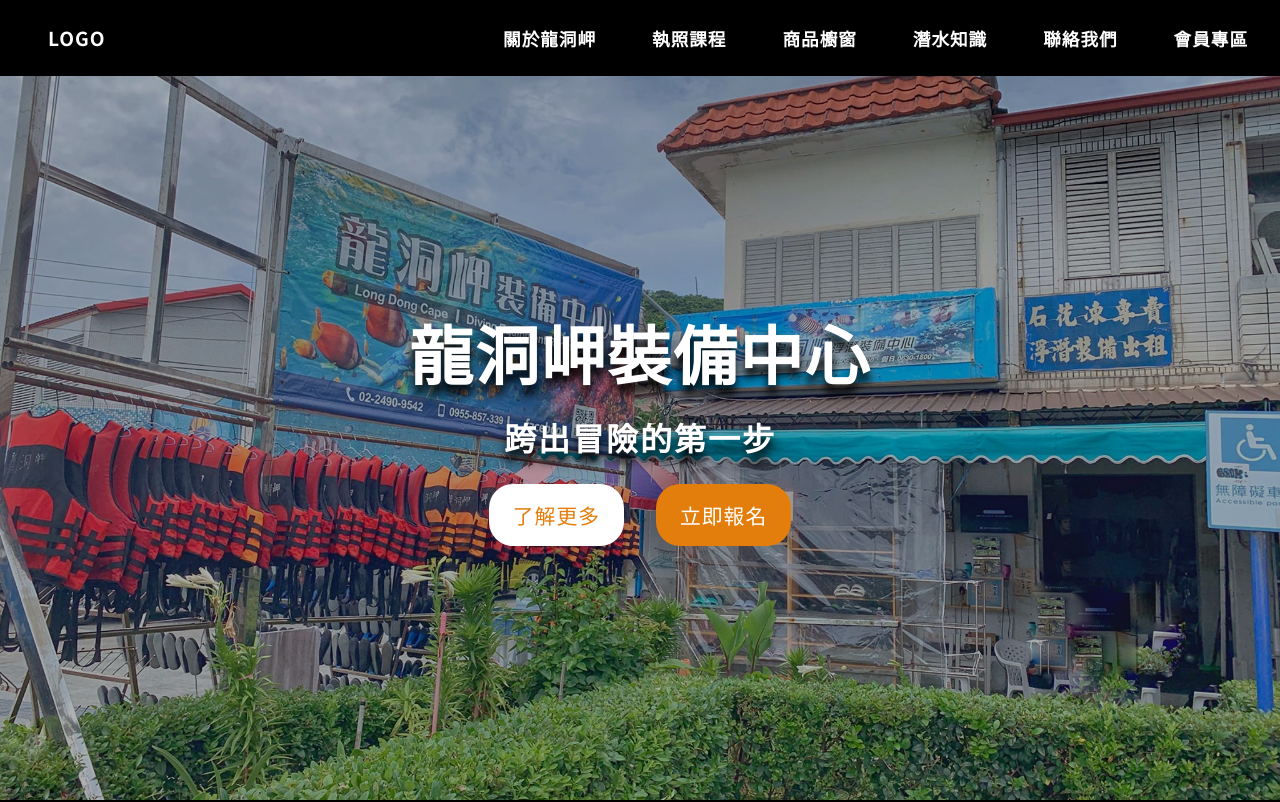
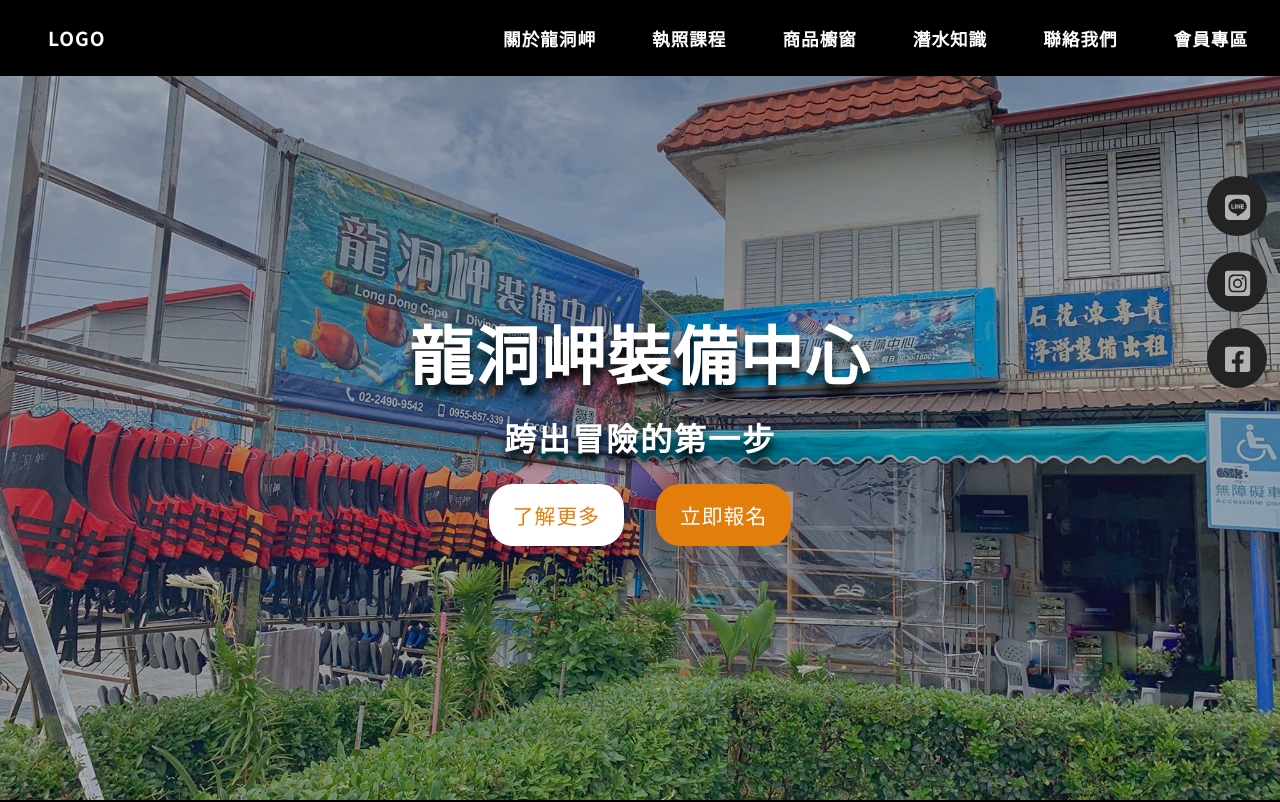
Before and after one commit to ben7152000/vue-diving, a Vue app: page / in a window 1280 px wide. Shown: the top 802 px of the page. Built offline with nearby package versions, Linux system fonts and the light colour scheme.

Commit message:
socialmedia

```diff
--- a/src/App.vue
+++ b/src/App.vue
@@ -6,6 +6,7 @@
     </main>
     <Footer />
     <Copyright />
+    <SocialMedia />
   </div>
 </template>
 
@@ -13,12 +14,14 @@
 import Navbar from './components/Navbar'
 import Footer from './components/Footer'
 import Copyright from './components/Copyright'
+import SocialMedia from './components/SocialMedia'
 export default {
   name: 'App',
   components: {
     Navbar,
     Footer,
-    Copyright
+    Copyright,
+    SocialMedia
   }
 }
 </script>
--- a/src/components/ServerLocation.vue
+++ b/src/components/ServerLocation.vue
@@ -10,7 +10,7 @@
         <h4>新北市貢寮區龍洞街1-5號</h4>
         <div class="phone">
         <div class="icon">
-         <font-awesome-icon icon="mobile-alt" />
+          <font-awesome-icon icon="mobile-alt" />
         </div>
         <span>0955-857-339</span>
         </div>
--- /dev/null
+++ b/src/components/SocialMedia.vue
@@ -0,0 +1,56 @@
+<template>
+  <div class="social-media">
+    <div class="icons">
+      <div class="icon">
+        <font-awesome-icon :icon="['fab','line']" />
+      </div>
+      <div class="icon">
+        <font-awesome-icon :icon="['fab','instagram-square']" />
+      </div>
+      <div class="icon">
+        <font-awesome-icon :icon="['fab','facebook-square']" />
+      </div>
+    </div>
+  </div>
+</template>
+
+<script>
+export default {
+  name: 'SocialMedia'
+}
+</script>
+
+<style lang="scss" scoped>
+.social-media {
+  position: fixed;
+  right: 1%;
+  top: 20%;
+}
+
+.icons {
+  > .icon {
+    margin: 16px 0;
+    font-size: 1.8rem;
+    width: 60px;
+    height: 60px;
+    border-radius: 50%;
+    line-height: 60px;
+    text-align: center;
+    background: #242323;
+    transition: color .5s ease, background-color .5s ease;
+    color: darken(#fff, 30%);
+    &:hover {
+      background: #fff;
+      &:nth-child(1) {
+        color: #01BB00;
+      }
+      &:nth-child(2) {
+        color: #ed4040;
+      }
+      &:nth-child(3) {
+        color: #1973EA;
+      }
+    }
+  }
+}
+</style>
--- a/src/main.js
+++ b/src/main.js
@@ -13,8 +13,9 @@
 import { library } from '@fortawesome/fontawesome-svg-core'
 import { FontAwesomeIcon } from '@fortawesome/vue-fontawesome'
 import { faMobileAlt, faAddressCard } from '@fortawesome/free-solid-svg-icons'
+import { faLine, faInstagramSquare, faFacebookSquare } from '@fortawesome/free-brands-svg-icons'
 
-library.add(faMobileAlt, faAddressCard)
+library.add(faMobileAlt, faAddressCard, faLine, faInstagramSquare, faFacebookSquare)
 Vue.component('font-awesome-icon', FontAwesomeIcon)
 
 Vue.use(ElementUI)
```
